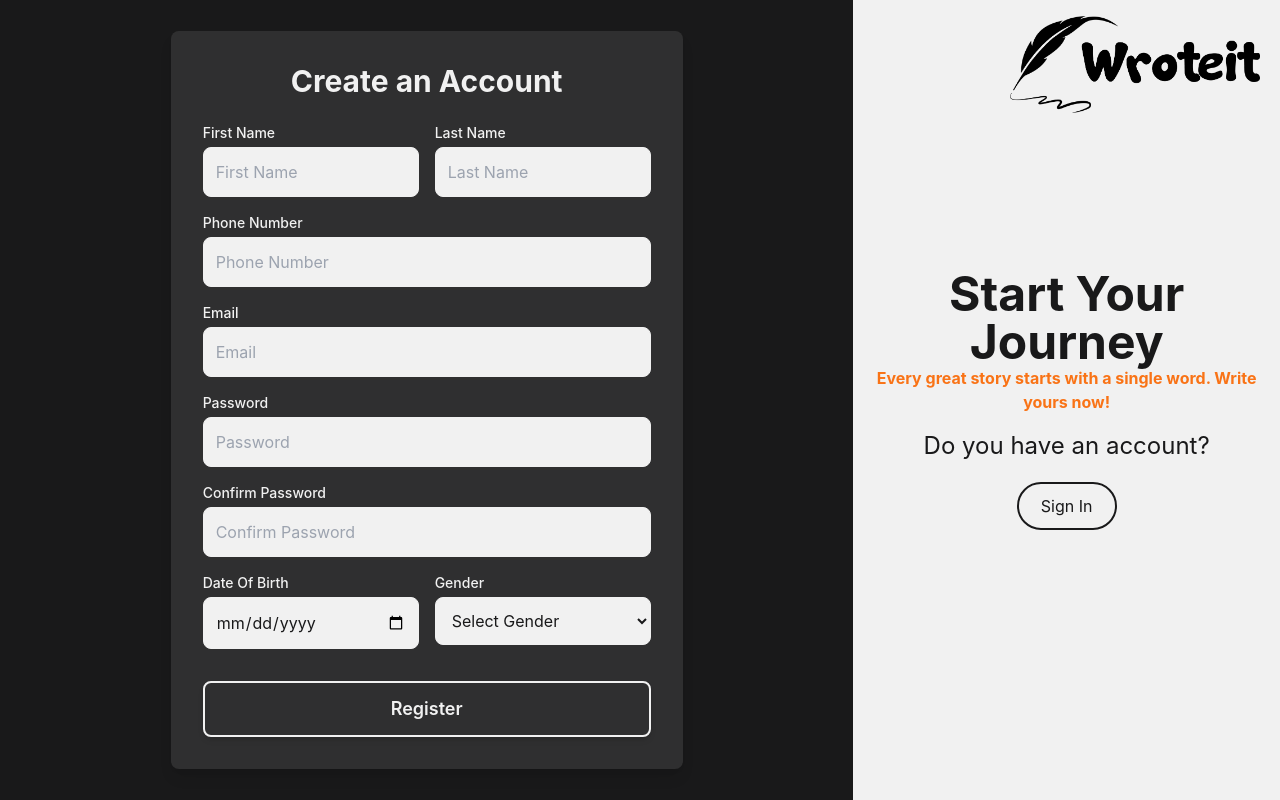
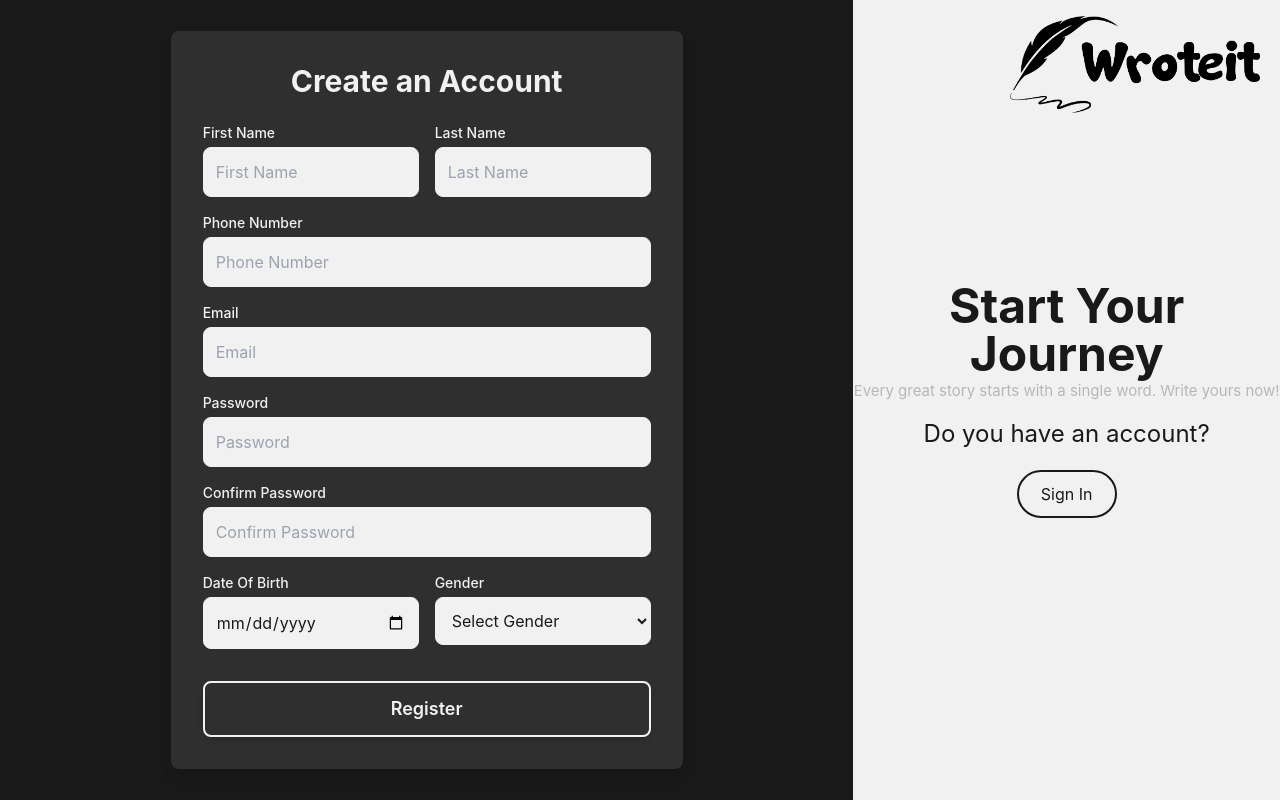
Before and after one commit to Tharindu-Dilshan-Ekanayake/Wroteit, a React (Create React App) app in the folder client/: page /signup in a window 1280 px wide. Built offline with nearby package versions, Linux system fonts and the light colour scheme.

Commit message:
Update CurrentUser.js

```diff
--- a/client/src/components/CurrentUser.js
+++ b/client/src/components/CurrentUser.js
@@ -22,7 +22,7 @@ export default function CurrentUser() {
           <div>
             <div>
               <h1 className='text-5xl text-[#19191A]'><strong>Start Your Journey</strong></h1>
-              <label className='text-orange-500 text-1xl'><strong>Every great story starts with a single word. Write yours now!</strong></label>
+              <label className='text-[#19191a44] text-[15px]'>Every great story starts with a single word. Write yours now!</label>
             </div>
             <div className='pt-4'>
                 <h2 className='text-2xl text-[#19191A]'>Do you have an account?</h2>
```
